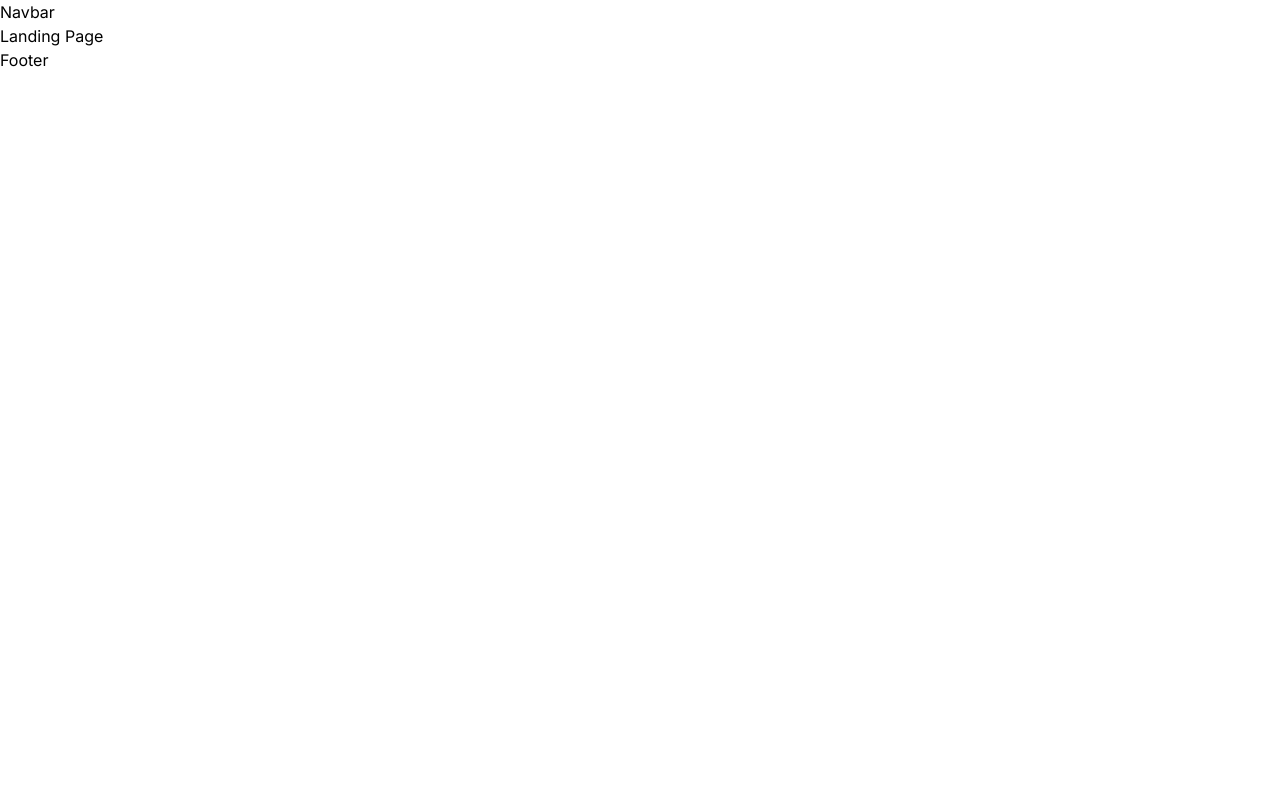
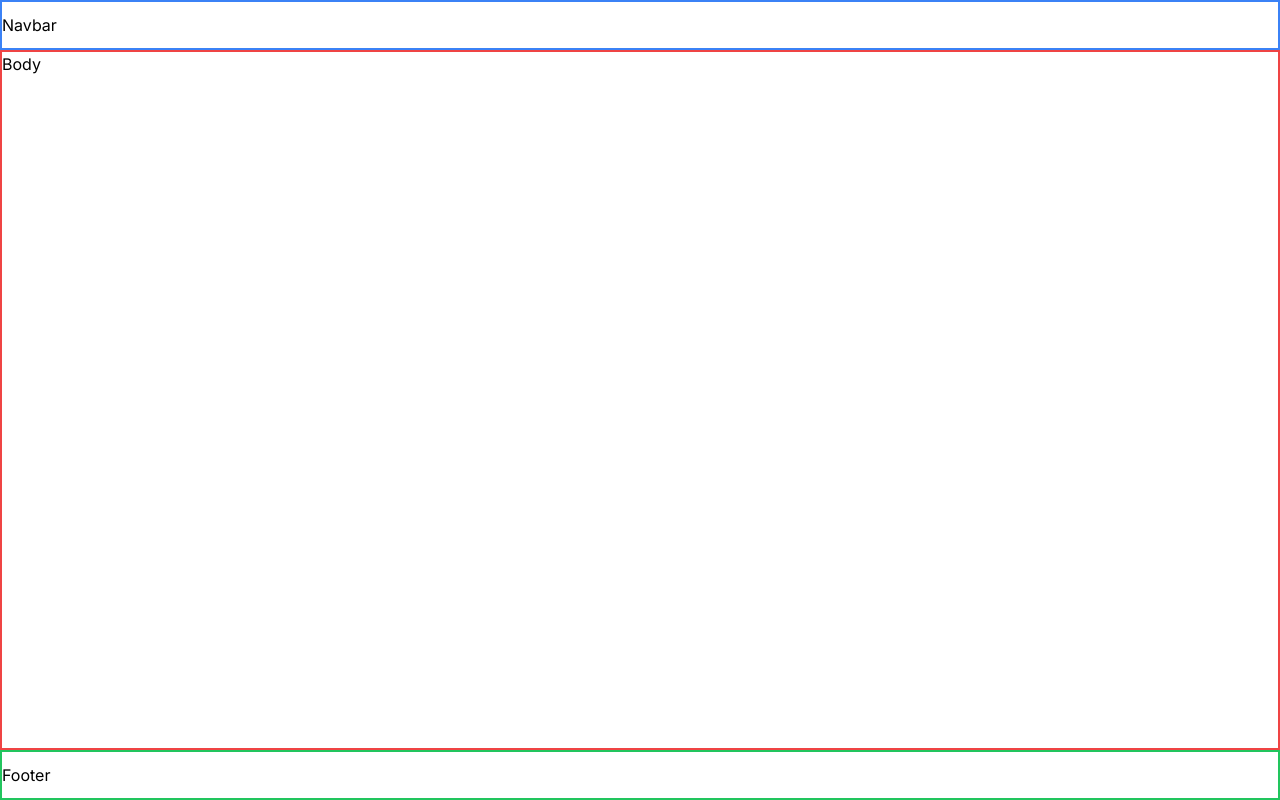
Before and after one commit to Vishal-Das-01/Final-Year-Project-Capstoned, a Next.js app: page / in a window 1280 px wide. Built offline with nearby package versions, Linux system fonts and the light colour scheme.

Commit message:
Made stylistic changes to Landing Page

```diff
--- a/src/app/(landing_page)/_components/Footer/Footer.jsx
+++ b/src/app/(landing_page)/_components/Footer/Footer.jsx
@@ -1,5 +1,7 @@
 export default function Footer(props){
 	return (
-		<div>Footer</div>
+		<div className="h-14 w-full flex items-center border-2 border-green-500">
+			Footer
+		</div>
 	);
 }
--- a/src/app/(landing_page)/_components/Navbar/Navbar.jsx
+++ b/src/app/(landing_page)/_components/Navbar/Navbar.jsx
@@ -1,5 +1,7 @@
 export default function Navbar(props){
 	return (
-		<nav>Navbar</nav>
+		<nav className="h-14 w-full flex items-center border-2 border-blue-500">
+			Navbar
+		</nav>
 	);
 }
--- a/src/app/(landing_page)/layout.js
+++ b/src/app/(landing_page)/layout.js
@@ -1,11 +1,18 @@
 import Footer from "./_components/Footer/Footer.jsx";
 import Navbar from "./_components/Navbar/Navbar.jsx";
 
+export const metadata = {
+  title: "Capstoned",
+  description: "Capstoned | FYP Management Portal for College & University Students.",
+};
+
 export default function LandingPageLayout({children}){
 	return (
-		<div>
+		<div className="h-full w-full flex flex-col bg-white">
 			<Navbar />
-			{children}
+			<div className="h-full w-full">
+				{children}
+			</div>
 			<Footer />
 		</div>
 	);
--- a/src/app/(landing_page)/page.jsx
+++ b/src/app/(landing_page)/page.jsx
@@ -1,5 +1,9 @@
 export default function LandingPage(props){
 	return (
-		<div>Landing Page</div>
+		<div className="h-full w-full flex flex-col border-2 border-red-500">
+			<div className="">
+				Body
+			</div>
+		</div>
 	);
 }
--- a/src/app/globals.css
+++ b/src/app/globals.css
@@ -2,11 +2,10 @@
 @tailwind components;
 @tailwind utilities;
 
+html, body, :root {
+  height: 100%;
+}
+
 :root {
 
 }
-
-
-:root, html, body {
-  height: 100%;
-}
```
Also changed, not shown: package.json (+6 -5 lines), 1 other file (tests, documents, lock files or other folders).
